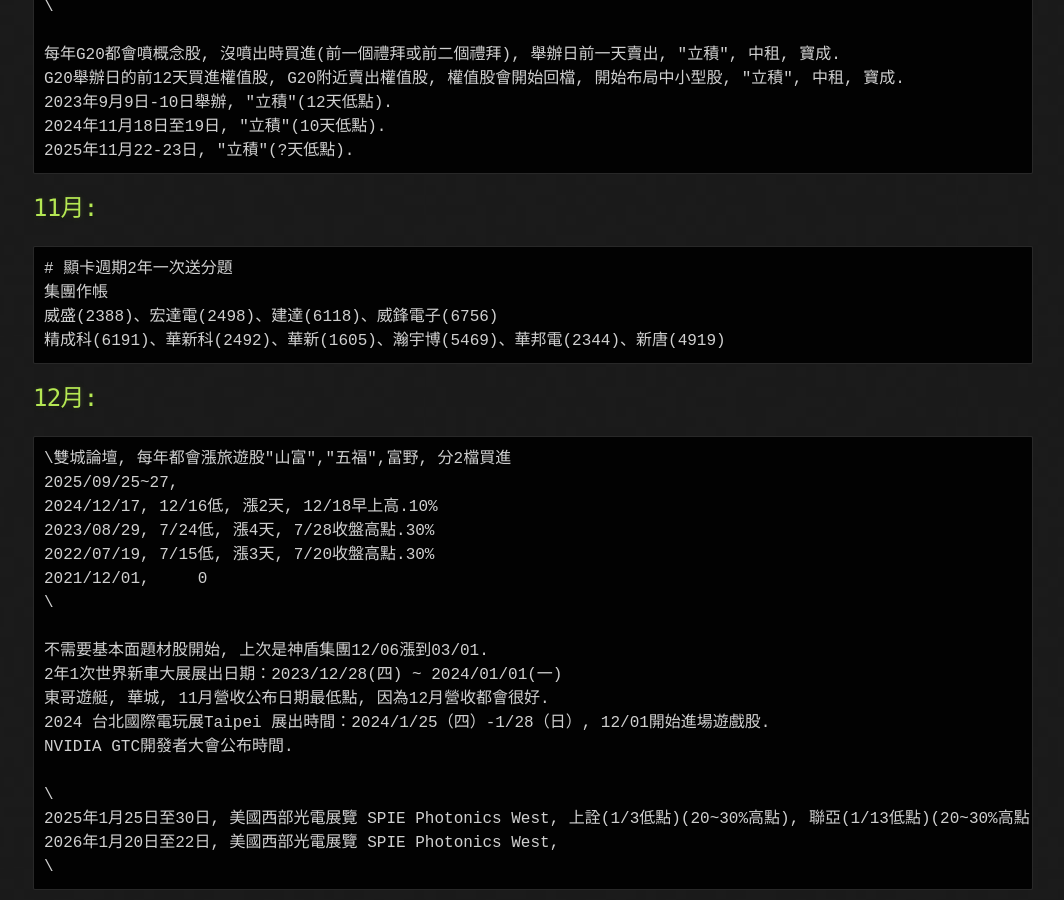
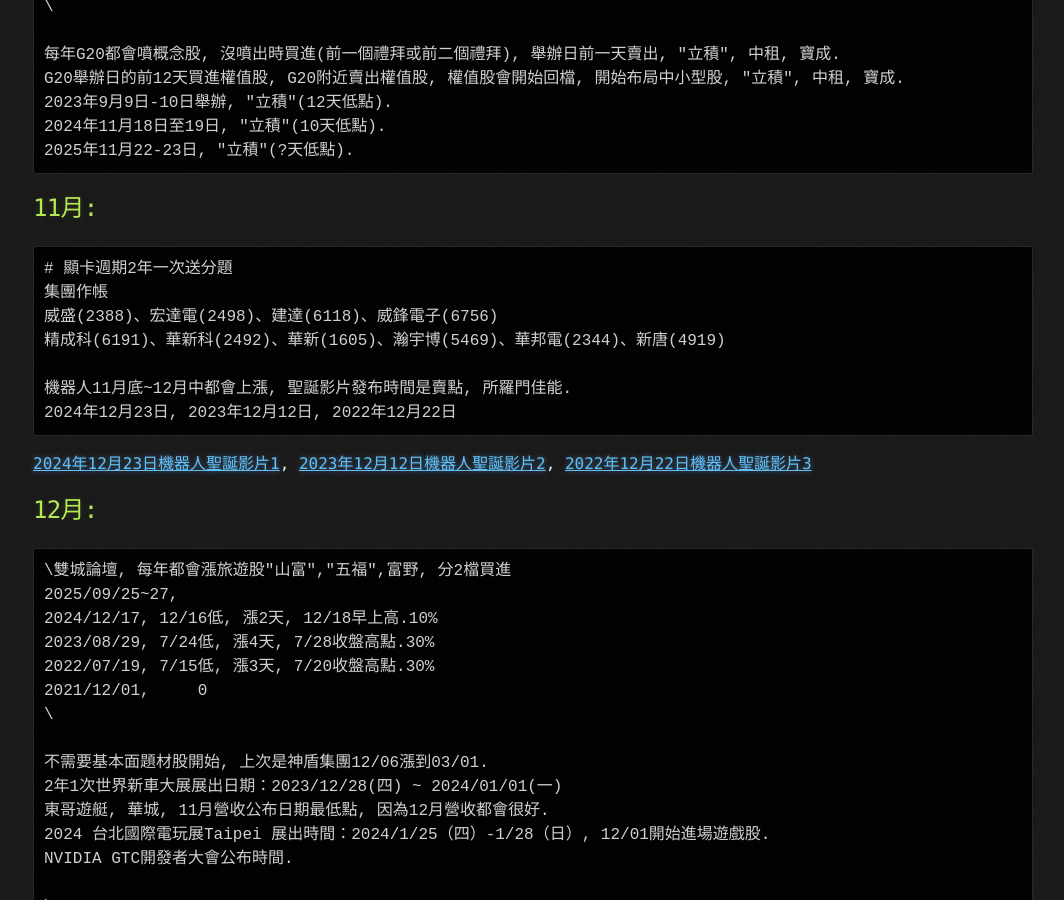
Before and after one commit to lepg5487/Stock_God, a Jekyll site: the page built from experience.md, in a window 1280 px wide and 900 px high, scrolled down 11900 px. Shown: the whole window, without its empty margins (107-1171 px from the left). Built offline with Jekyll 4.4.1, drawn with Linux system fonts in a browser that asks for light colours; our own code applies the rules of GitHub Pages for plain Markdown files.

Commit message:
Update experience.md

````diff
--- a/experience.md
+++ b/experience.md
@@ -466,7 +466,12 @@
 集團作帳
 威盛(2388)、宏達電(2498)、建達(6118)、威鋒電子(6756)
 精成科(6191)、華新科(2492)、華新(1605)、瀚宇博(5469)、華邦電(2344)、新唐(4919)
-```
+
+機器人11月底~12月中都會上漲, 聖誕影片發布時間是賣點, 所羅門佳能.
+2024年12月23日, 2023年12月12日, 2022年12月22日
+```
+[2024年12月23日機器人聖誕影片1](https://www.youtube.com/watch?v=sFkUH5XFHKU), [2023年12月12日機器人聖誕影片2](https://www.youtube.com/watch?v=Cdc5iVqjNVs), [2022年12月22日機器人聖誕影片3](https://www.youtube.com/watch?v=7Wm6vy7yBNA)
+
 ## 12月:
 ```
 \雙城論壇, 每年都會漲旅遊股"山富","五福",富野, 分2檔買進
````
